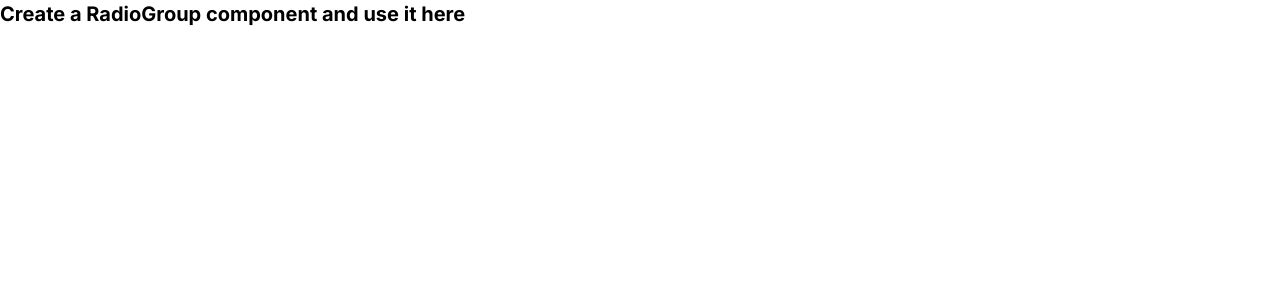
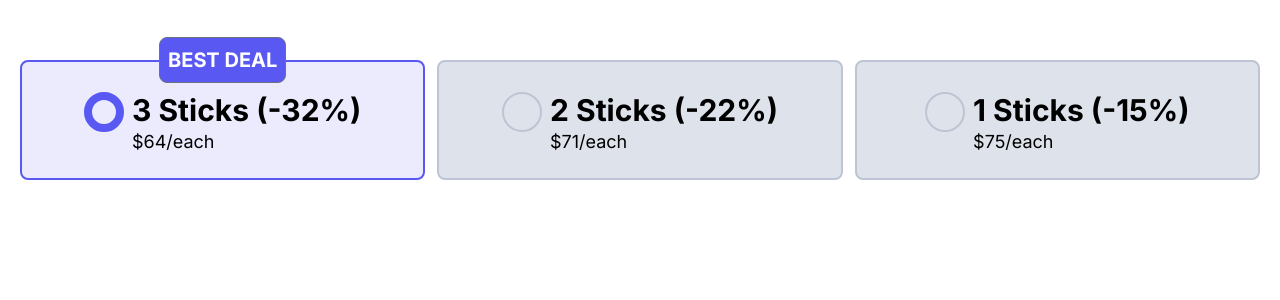
Before and after one commit to zain-adtracktiv/frontend-test, a Next.js app: page / in a window 1280 px wide. Shown: the top 300 px of the page. Built offline with nearby package versions, Linux system fonts and the light colour scheme.

Commit message:
Task completed

```diff
--- a/app/page.tsx
+++ b/app/page.tsx
@@ -1,7 +1,37 @@
+"use client";
+import React, { useState } from "react";
+import RadioGroupComponent from "@/components/RadioGroupComponent";
+
 export default function Home() {
+  const [activeIndex, setActiveIndex] = useState(0); // Initialize activeIndex with 0
+
+  const handleRadioGroupClick = (index: any) => {
+    setActiveIndex(index);
+  };
+
   return (
-    <div className="text-xl font-bold">
-      Create a RadioGroup component and use it here
+    <div className="mt-10 text-xl gap-8 font-bold p-6 flex flex-col md:p-5 lg:flex-row lg:gap-3">
+      <RadioGroupComponent
+        selectionActiveTitle="BEST DEAL"
+        dealDetails="3 Sticks (-32%)"
+        dealPricingPerItem="$64/each"
+        isActive={activeIndex === 0}
+        onClick={() => handleRadioGroupClick(0)}
+      />
+      <RadioGroupComponent
+        selectionActiveTitle="NORMAL"
+        dealDetails="2 Sticks (-22%)"
+        dealPricingPerItem="$71/each"
+        isActive={activeIndex === 1}
+        onClick={() => handleRadioGroupClick(1)}
+      />
+      <RadioGroupComponent
+        selectionActiveTitle="STANDARD"
+        dealDetails="1 Sticks (-15%)"
+        dealPricingPerItem="$75/each"
+        isActive={activeIndex === 2}
+        onClick={() => handleRadioGroupClick(2)}
+      />
     </div>
   );
 }
--- /dev/null
+++ b/components/RadioGroupComponent.tsx
@@ -0,0 +1,43 @@
+import React from "react";
+
+const RadioGroupComponent = ({
+  selectionActiveTitle,
+  dealDetails,
+  dealPricingPerItem,
+  isActive,
+  onClick,
+}: any) => {
+  return (
+    <div
+      className={`w-full h-[120px] relative flex justify-center items-center border-2 rounded-lg ${
+        isActive
+          ? "bg-[#ECEBFE] border-[#5A58F2]"
+          : "bg-[#DEE2EA] border-[#BEC4D4]"
+      } lg:p-x-3`}
+      onClick={onClick}
+    >
+      {isActive && (
+        <p className="p-2 text-white w-fit border border-gray-500 rounded-lg absolute -mt-120 bg-[#5A58F2]">
+          {selectionActiveTitle}
+        </p>
+      )}
+
+      <div className="flex justify-center items-start gap-2 mt-2">
+        <span
+          className={`w-10 h-10 rounded-full inline-block ${
+            isActive ? "border-8 border-gray-500" : "border-2 border-gray-400"
+          } bg-transparent`}
+          style={{
+            borderColor: isActive ? "#5A58F2" : "#BEC4D4",
+          }}
+        ></span>{" "}
+        <div>
+          <p className="text-3xl md:text-3xl lg:text-3xl">{dealDetails}</p>
+          <p className="font-normal text-lg ">{dealPricingPerItem}</p>
+        </div>
+      </div>
+    </div>
+  );
+};
+
+export default RadioGroupComponent;
--- a/tailwind.config.ts
+++ b/tailwind.config.ts
@@ -6,7 +6,13 @@ const config: Config = {
     "./components/**/*.{js,ts,jsx,tsx,mdx}",
     "./app/**/*.{js,ts,jsx,tsx,mdx}",
   ],
-  theme: {},
+  theme: {
+    extend: {
+      margin: {
+        "-120": "-120px",
+      },
+    },
+  },
   plugins: [],
 };
 export default config;
```
